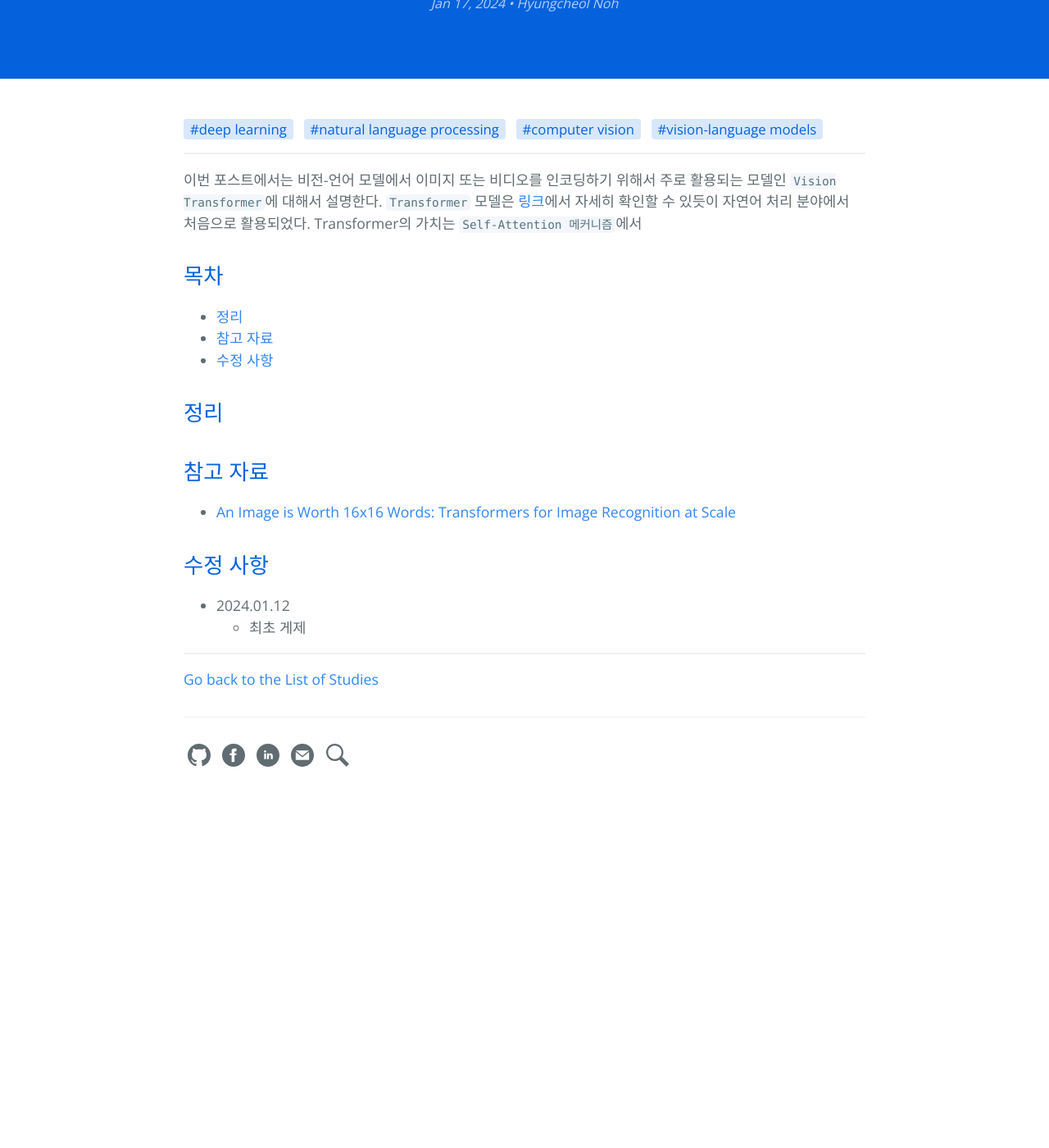
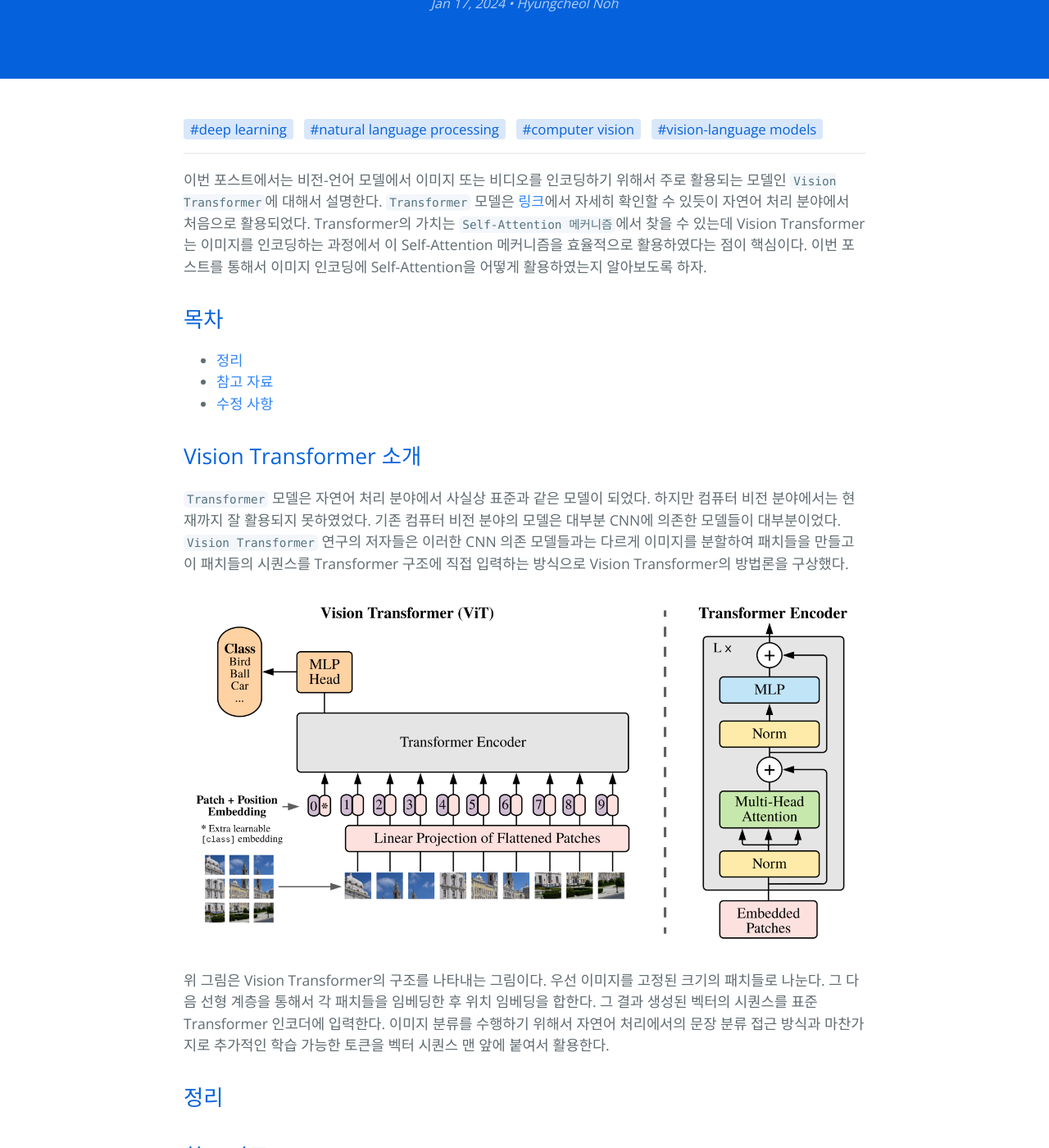
Before and after one commit to hcnoh/hcnoh.github.io, a Jekyll site: the page built from drafts/2024-01-17-vlm-02.md, in a window 1280 px wide and 1400 px high, scrolled down 301 px. Shown: the whole window at 82% size. Built offline with Jekyll 4.4.1, drawn with Linux system fonts in a browser that asks for light colours; comment, search, counter and statistics services are not loaded; before the commit the page ends 1290 px from its top, so only the background shows below that.

Commit message:
vlm 02 작성중

```diff
--- a/drafts/2024-01-17-vlm-02.md
+++ b/drafts/2024-01-17-vlm-02.md
@@ -16,12 +16,19 @@ author: "Hyungcheol Noh"
 permalink: /2024-01-17-vlm-02
 ---
 
-이번 포스트에서는 비전-언어 모델에서 이미지 또는 비디오를 인코딩하기 위해서 주로 활용되는 모델인 `Vision Transformer`에 대해서 설명한다. `Transformer` 모델은 [링크](https://hcnoh.github.io/2023-02-25-nlp-03)에서 자세히 확인할 수 있듯이 자연어 처리 분야에서 처음으로 활용되었다. Transformer의 가치는 `Self-Attention 메커니즘`에서
+이번 포스트에서는 비전-언어 모델에서 이미지 또는 비디오를 인코딩하기 위해서 주로 활용되는 모델인 `Vision Transformer`에 대해서 설명한다. `Transformer` 모델은 [링크](https://hcnoh.github.io/2023-02-25-nlp-03)에서 자세히 확인할 수 있듯이 자연어 처리 분야에서 처음으로 활용되었다. Transformer의 가치는 `Self-Attention 메커니즘`에서 찾을 수 있는데 Vision Transformer는 이미지를 인코딩하는 과정에서 이 Self-Attention 메커니즘을 효율적으로 활용하였다는 점이 핵심이다. 이번 포스트를 통해서 이미지 인코딩에 Self-Attention을 어떻게 활용하였는지 알아보도록 하자.
 
 ## 목차
 - [정리](#정리)
 - [참고 자료](#참고-자료)
 - [수정 사항](#수정-사항)
+
+## Vision Transformer 소개
+`Transformer` 모델은 자연어 처리 분야에서 사실상 표준과 같은 모델이 되었다. 하지만 컴퓨터 비전 분야에서는 현재까지 잘 활용되지 못하였었다. 기존 컴퓨터 비전 분야의 모델은 대부분 CNN에 의존한 모델들이 대부분이었다. `Vision Transformer` 연구의 저자들은 이러한 CNN 의존 모델들과는 다르게 이미지를 분할하여 패치들을 만들고 이 패치들의 시퀀스를 Transformer 구조에 직접 입력하는 방식으로 Vision Transformer의 방법론을 구상했다.
+
+![](assets/img/2024-01-17-vlm-02/vit-arch.png)
+
+위 그림은 Vision Transformer의 구조를 나타내는 그림이다. 우선 이미지를 고정된 크기의 패치들로 나눈다. 그 다음 선형 계층을 통해서 각 패치들을 임베딩한 후 위치 임베딩을 합한다. 그 결과 생성된 벡터의 시퀀스를 표준 Transformer 인코더에 입력한다. 이미지 분류를 수행하기 위해서 자연어 처리에서의 문장 분류 접근 방식과 마찬가지로 추가적인 학습 가능한 토큰을 벡터 시퀀스 맨 앞에 붙여서 활용한다.
 
 ## 정리
 
```
Also changed, not shown: assets/img/2024-01-17-vlm-02/vit-arch.png (added), 1 other file.
